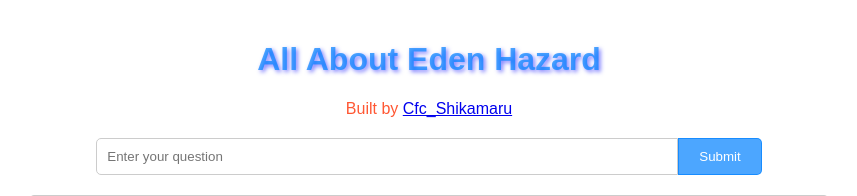
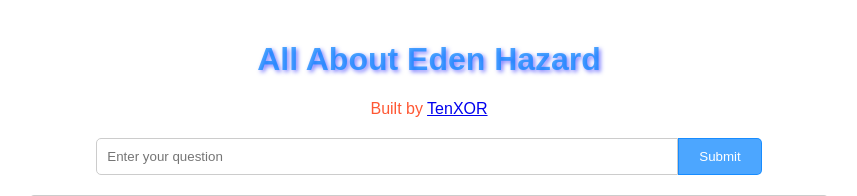
Before and after one commit to sh1kam4ru/JogaVerito, a FastAPI app: page / in a window 1280 px wide. Shown: the top 196 px of the page, without its empty margins (211-1068 px from the left). Run offline with FastAPI, Linux system fonts and the light colour scheme.

Commit message:
Update index.html

```diff
--- a/api/templates/index.html
+++ b/api/templates/index.html
@@ -68,7 +68,7 @@
     <div class="container">
         <h1>All About Eden Hazard</h1>
         <div class="built-by">
-            Built by <a href="https://twitter.com/Cfc_Shikamaru" target="_blank">Cfc_Shikamaru</a>
+            Built by <a href="https://twitter.com/10_xor" target="_blank">TenXOR</a>
         </div>
         <div class="input-container">
             <input type="text" id="questionInput" placeholder="Enter your question">
```
